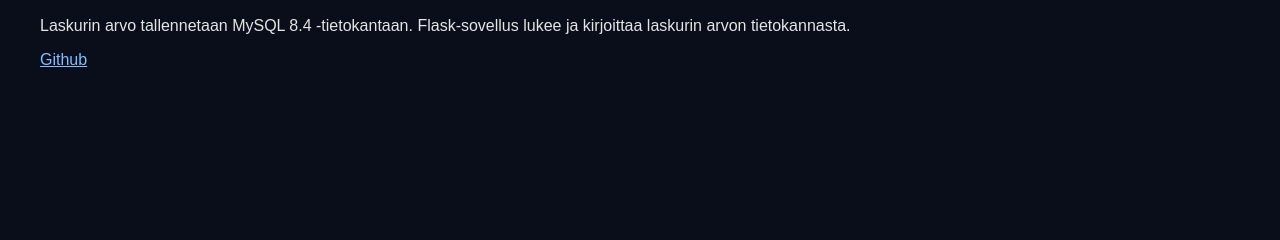
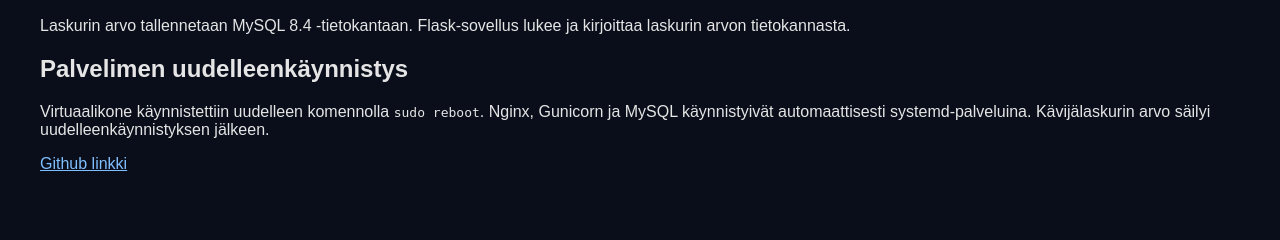
Before and after one commit to Visa-testhub/school-site, a Flask app: template viikko2/templates/index.html in a window 1280 px wide. Shown: the part 223-463 px from the top of the page. Run offline with Flask 3, Linux system fonts and the light colour scheme; the template is opened without the code that fills it, so the values that code supplies are empty.

Commit message:
Added explanation on the website on how reboot was tested

```diff
--- a/viikko2/templates/index.html
+++ b/viikko2/templates/index.html
@@ -16,11 +16,19 @@
         Laskurin arvo tallennetaan MySQL 8.4 -tietokantaan.
         Flask-sovellus lukee ja kirjoittaa laskurin arvon tietokannasta.
     </p>
+    <h2>Palvelimen uudelleenkäynnistys</h2>
+    <p>
+        Virtuaalikone käynnistettiin uudelleen komennolla
+        <code>sudo reboot</code>.
+        Nginx, Gunicorn ja MySQL käynnistyivät automaattisesti
+        systemd-palveluina.
+        Kävijälaskurin arvo säilyi uudelleenkäynnistyksen jälkeen.
+    </p>
     <p>
         <a href="https://github.com/Visa-testhub/school-site/tree/main"
            target="_blank"
            rel="noopener noreferrer">
-            Github
+            Github linkki
         </a>
     </p>
 </body>
```
